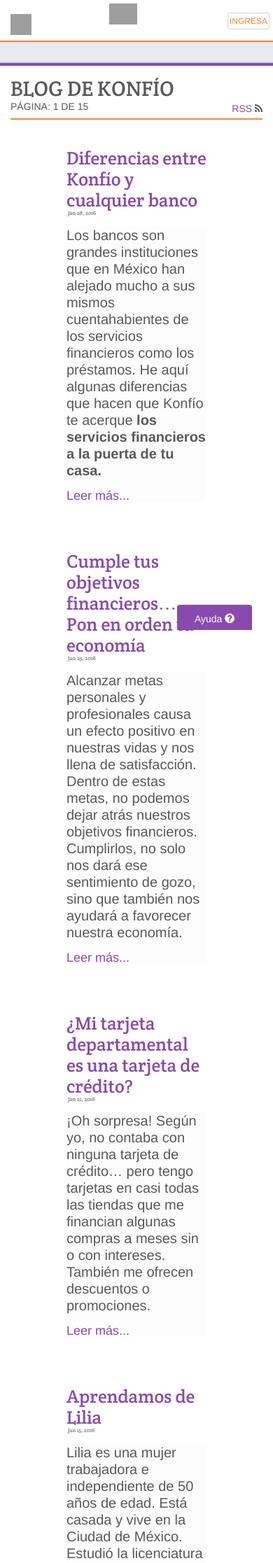
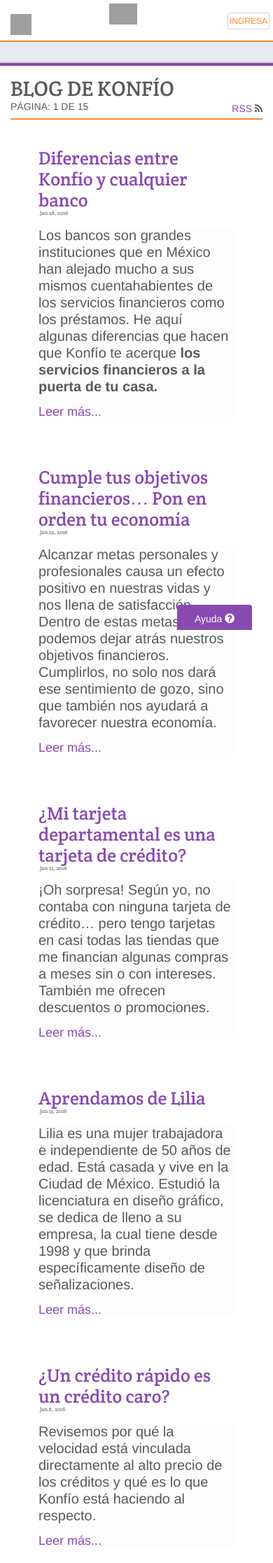
Before and after one commit to konfio/konfio.github.io, a Jekyll site: the page built from index.html, in a window 390 px wide. Shown: the top 2233 px of the page at 70% size. Built offline with Jekyll 4.4.1, drawn with Linux system fonts in a browser that asks for light colours; the list of posts is cut into pages by our own code; grey boxes are pictures that could not be loaded.

Commit message:
Fixes paddings for mobile site

```diff
--- a/css/new.sass
+++ b/css/new.sass
@@ -3,9 +3,9 @@
 .post
   background-color: white
   margin-bottom: 10px
-  padding: 30px 90px
+  padding: 30px 0px
   @media only screen and (max-width: 768px) and (min-width: 321px)
-    padding: 30px 40px
+    padding: 30px 0px
   .post-header
     padding: 0
     border: 0
```
